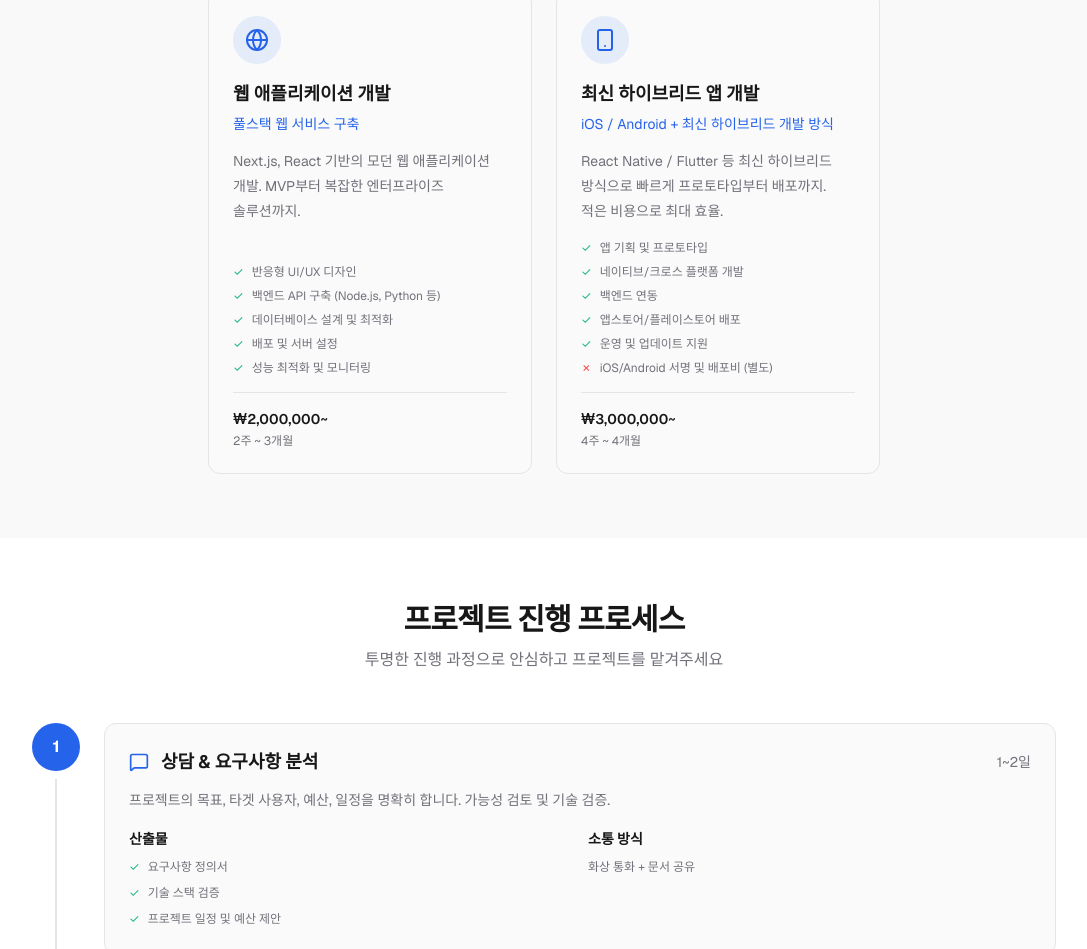
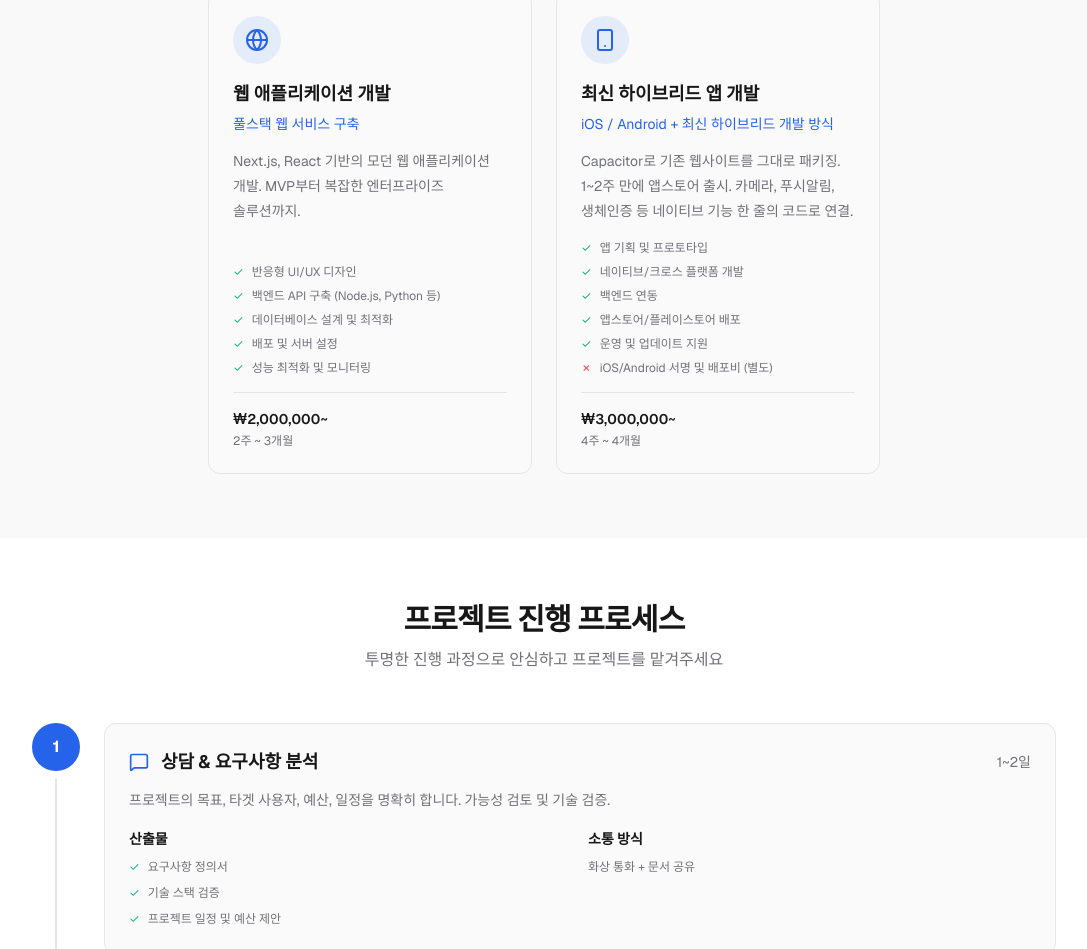
Before and after one commit to JOMinSeon/Solo-development, a Next.js app: page /freelance in a window 1280 px wide. Shown: the part 1320-2269 px from the top of the page, without its empty margins (96-1183 px from the left). Built offline with nearby package versions, Linux system fonts and the light colour scheme.

Commit message:
하이브리드 앱 설명 → Capacitor 방식 강조

```diff
--- a/data/freelance.ts
+++ b/data/freelance.ts
@@ -96,7 +96,7 @@ export const services: Service[] = [
     title: '최신 하이브리드 앱 개발',
     subtitle: 'iOS / Android + 최신 하이브리드 개발 방식',
     description:
-      'React Native / Flutter 등 최신 하이브리드 방식으로 빠르게 프로토타입부터 배포까지. 적은 비용으로 최대 효율.',
+      'Capacitor로 기존 웹사이트를 그대로 패키징. 1~2주 만에 앱스토어 출시. 카메라, 푸시알림, 생체인증 등 네이티브 기능 한 줄의 코드로 연결.',
     scope: [
       '앱 기획 및 프로토타입',
       '네이티브/크로스 플랫폼 개발',
```
